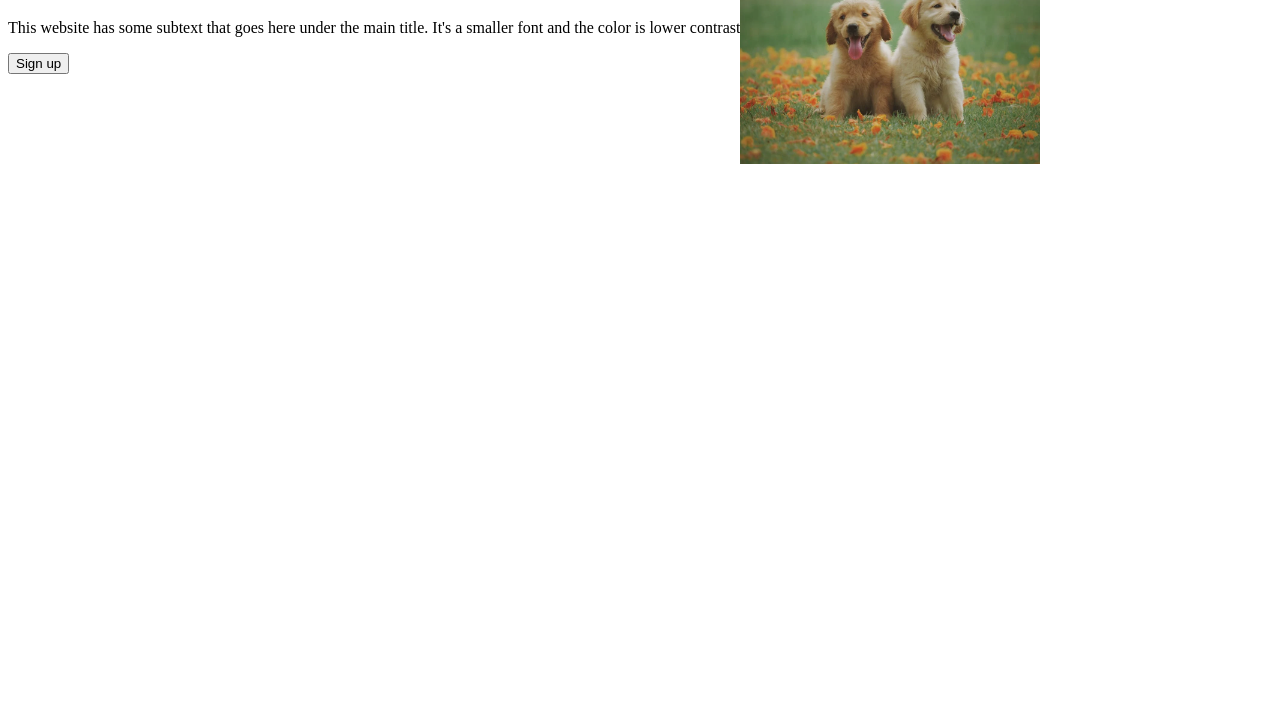
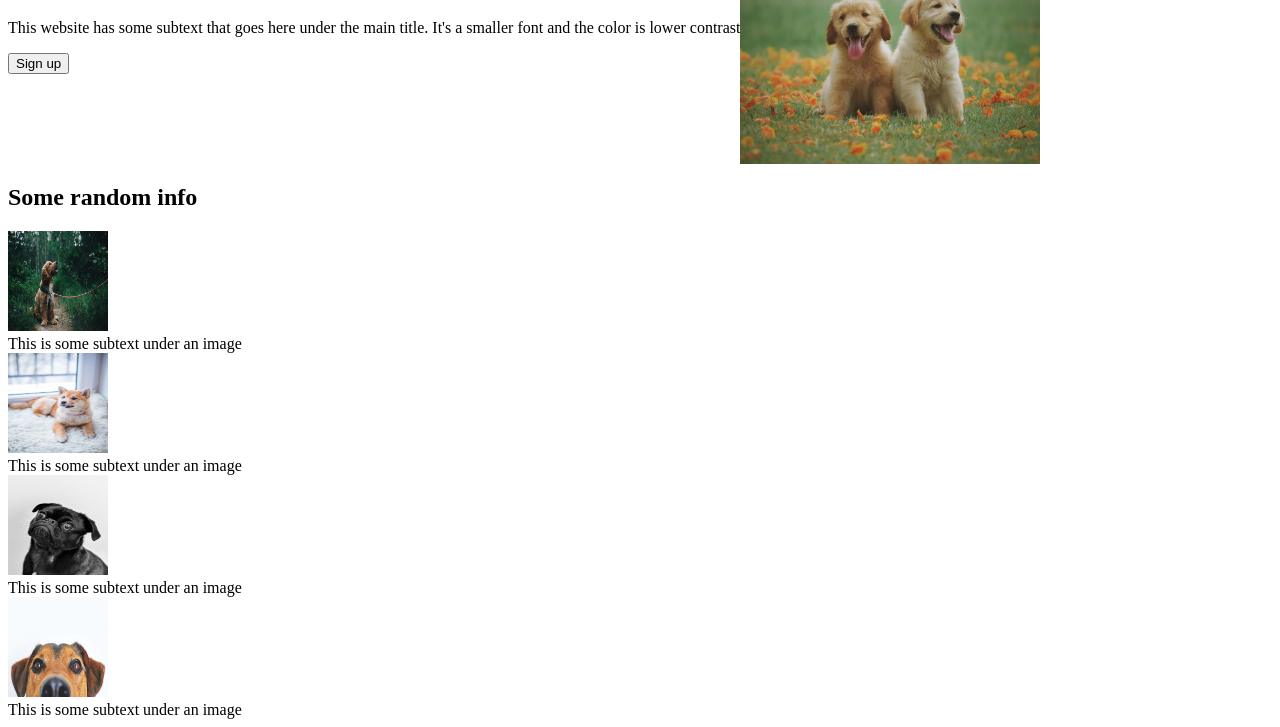
Before and after one commit to joem0/odin-landingpage, a plain HTML site: page index.html in a window 1280 px wide. Shown: the part 87-814 px from the top of the page. Drawn offline with Linux system fonts and the light colour scheme.

Commit message:
added hero content

```diff
--- a/index.html
+++ b/index.html
@@ -27,7 +27,27 @@
                 </div>
                 <img src="img/dog.webp" width="300" height=auto>
             </div>
-            <div class="information"></div>
+            <div class="information">
+                <h2>Some random info</h2>
+                <div class="container">
+                    <div class="item">
+                        <img src="img/pexels-photo-1254140.jpeg" width="100" height="100">
+                        <div class="text">This is some subtext under an image</div>
+                    </div>
+                    <div class="item">
+                        <img src="img/pexels-photo-1805164.webp" width="100" height="100">
+                        <div class="text">This is some subtext under an image</div>
+                    </div>
+                    <div class="item">
+                        <img src="img/pexels-photo-1851164.jpeg" width="100" height="100">
+                        <div class="text">This is some subtext under an image</div>
+                    </div>
+                    <div class="item">
+                        <img src="img/pexels-photo-406014.jpeg" width="100" height="100">
+                        <div class="text">This is some subtext under an image</div>
+                    </div>
+                </div>
+            </div>
             <div class="quote"></div>
             <div class="cta"></div>
         </div>
--- a/style.css
+++ b/style.css
@@ -16,6 +16,11 @@
     justify-content: space-between;
 }
 
+.body {
+    display:flex;
+    flex-direction:column;
+}
+
 .hero {
     display:flex;
 }
```
Also changed, not shown: img/pexels-photo-1254140.jpeg (added), img/pexels-photo-1805164.webp (added), img/pexels-photo-1851164.jpeg (added), img/pexels-photo-406014.jpeg (added), 1 other file.
